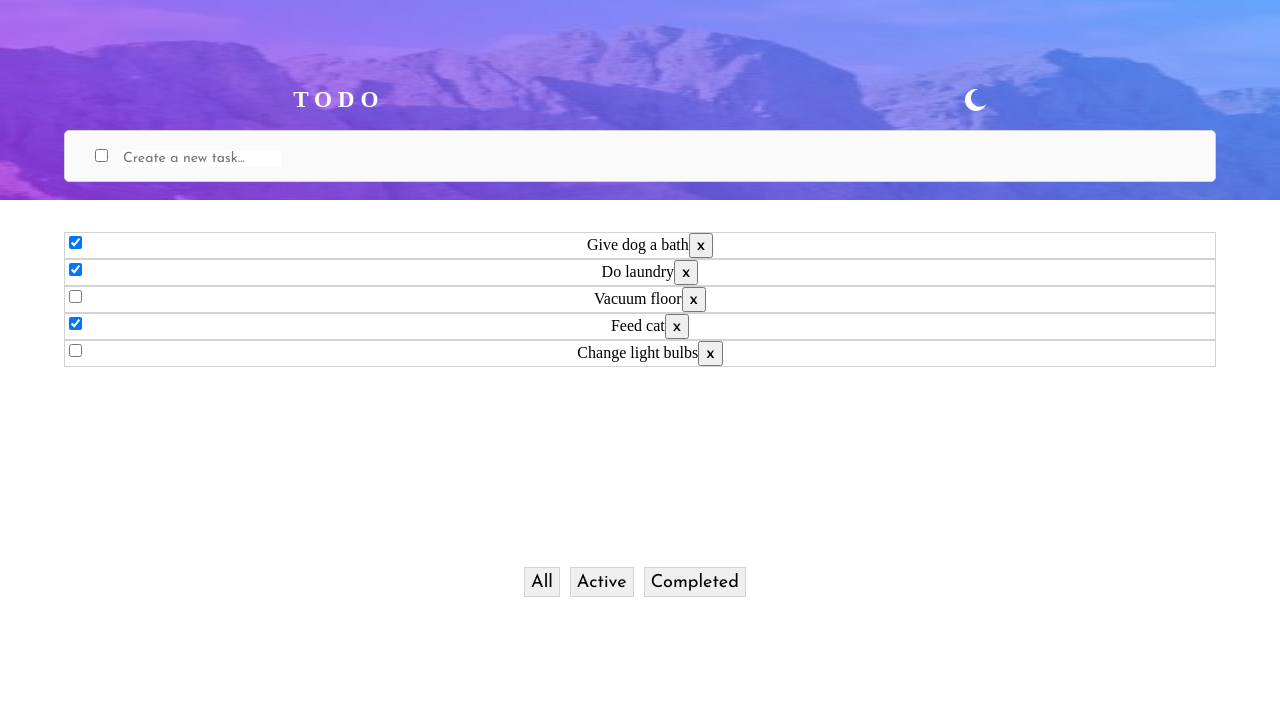
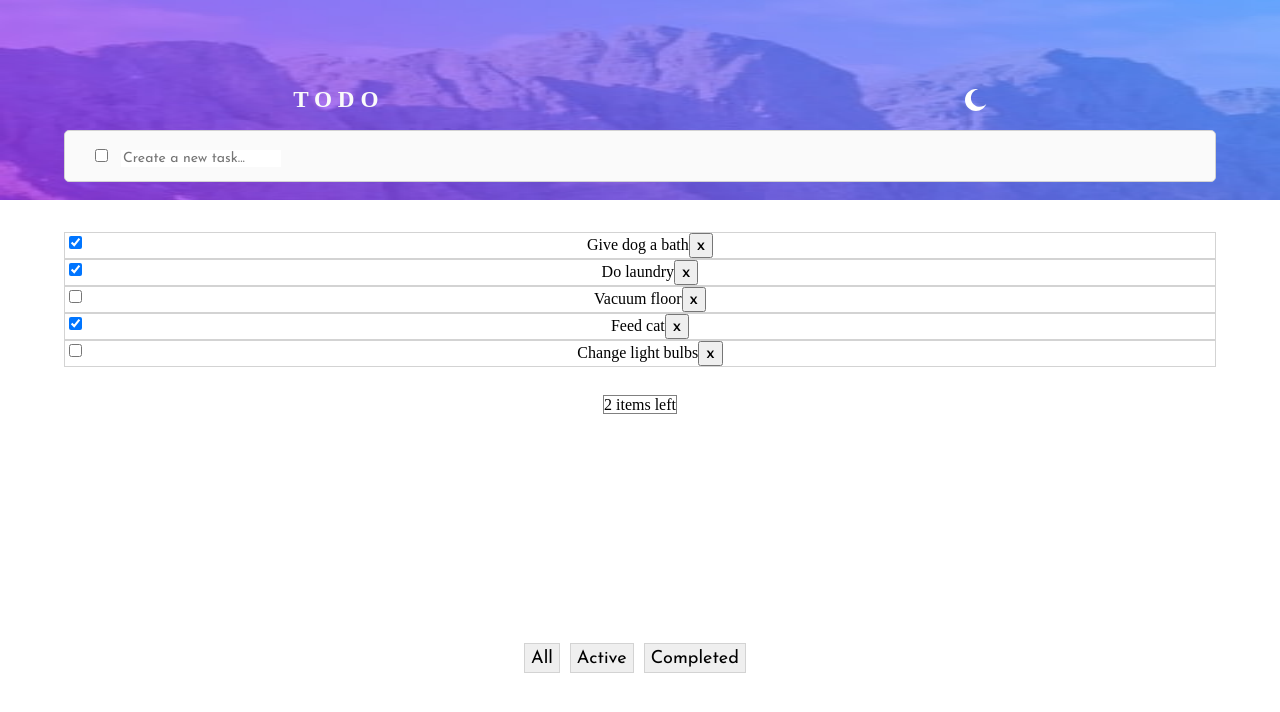
Before and after one commit to vasilemidrigan/tasko, a React (Create React App) app: page / in a window 1280 px wide. Shown: the top 712 px of the page. Built offline with nearby package versions, Linux system fonts and the light colour scheme; the HTML template or start-up script is replaced by a standard one.

Commit message:
Add track remaining tasks feature

```diff
--- a/src/components/ToDoList.js
+++ b/src/components/ToDoList.js
@@ -54,11 +54,19 @@ export default function ToDoList({
     );
   });
   // ----------------------------------------------------
+  // We're using this variable to track remaining tasks
+  //   and show them to user.
+  const tasksAmount = toDoList.filter((task) => {
+    return !task.complete;
+  }).length;
 
   return (
     <div className="ToDoList">
       <ToDoForm toDoList={toDoList} addToDo={addToDo} />
       {taskList}
+      <div className="ToDoList__bottom-bar">
+        <span className="ToDoList__bottom-bar__items-left">{`${tasksAmount} items left`}</span>
+      </div>
       {filterBtns}
     </div>
   );
--- a/src/styles/todolist.scss
+++ b/src/styles/todolist.scss
@@ -6,4 +6,16 @@
   text-align: center;
   width: 90%;
   margin: 0 auto;
+  // temporary styles
+  &__bottom-bar {
+    margin: 30px;
+    &__items-left {
+      margin: 10px;
+      border: 1px solid grey;
+    }
+    &__clear-completed {
+      margin: 10px;
+      border: 1px solid grey;
+    }
+  }
 }
```
